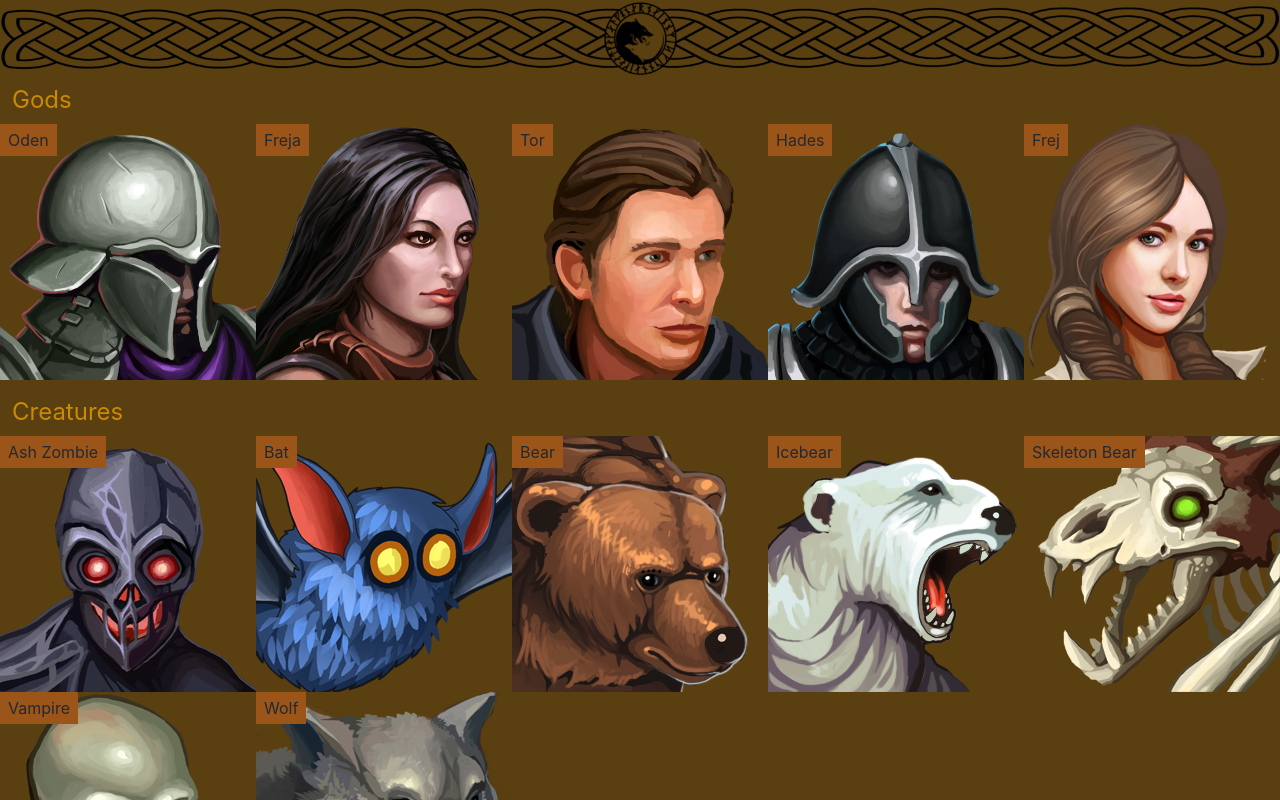
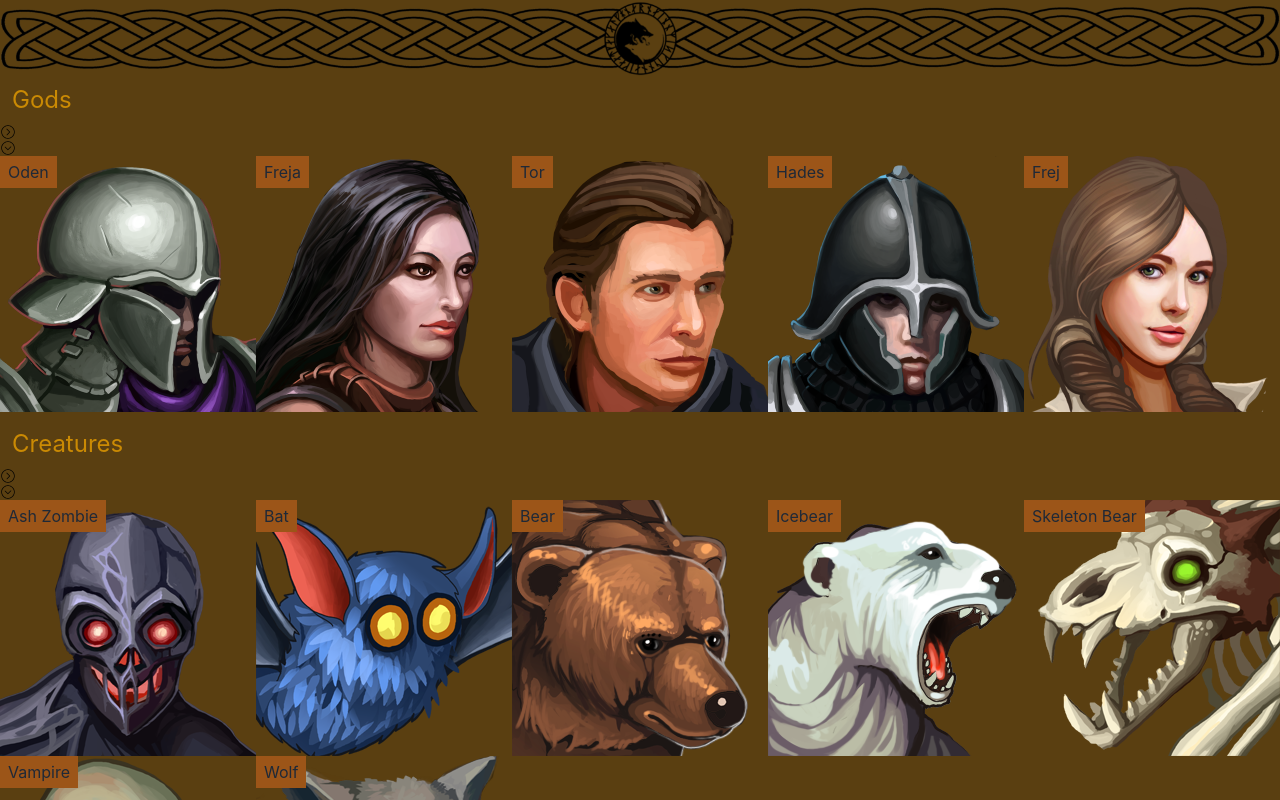
Before and after one commit to luigi989/Ragnarok, a React (Create React App) app in the folder react-ragnarok/: page / in a window 1280 px wide. Shown: the top 800 px of the page. Built offline with nearby package versions, Linux system fonts and the light colour scheme.

Commit message:
Add icons for hide/view grids

```diff
--- a/react-ragnarok/src/components/gridArea.js
+++ b/react-ragnarok/src/components/gridArea.js
@@ -4,6 +4,7 @@ import GridTitle from './gridTitle';
 
 const GridArea = ({ data, type }) => {
   const [content, setContent] = useState([]);
+  const [hidden, setHidden] = useState(false);
 
   useEffect(() => {
     setContent(data.content);
@@ -11,8 +12,14 @@ const GridArea = ({ data, type }) => {
 
   return (
       <div>
-        <GridTitle name={type} />
-        <div className="grid grid-cols-5 mb-4">
+        <GridTitle name={type} onClick={() => setHidden(!hidden)}/>
+        <svg className="w-[1em] h-[1em] text-black" viewBox="0 0 20 20">
+          <path d="M12.522,10.4l-3.559,3.562c-0.172,0.173-0.451,0.176-0.625,0c-0.173-0.173-0.173-0.451,0-0.624l3.248-3.25L8.161,6.662c-0.173-0.173-0.173-0.452,0-0.624c0.172-0.175,0.451-0.175,0.624,0l3.738,3.736C12.695,9.947,12.695,10.228,12.522,10.4 M18.406,10c0,4.644-3.764,8.406-8.406,8.406c-4.644,0-8.406-3.763-8.406-8.406S5.356,1.594,10,1.594C14.643,1.594,18.406,5.356,18.406,10M17.521,10c0-4.148-3.374-7.521-7.521-7.521c-4.148,0-7.521,3.374-7.521,7.521c0,4.147,3.374,7.521,7.521,7.521C14.147,17.521,17.521,14.147,17.521,10"></path>
+        </svg>
+        <svg className="w-[1em] h-[1em]" viewBox="0 0 20 20">
+          <path d="M13.962,8.885l-3.736,3.739c-0.086,0.086-0.201,0.13-0.314,0.13S9.686,12.71,9.6,12.624l-3.562-3.56C5.863,8.892,5.863,8.611,6.036,8.438c0.175-0.173,0.454-0.173,0.626,0l3.25,3.247l3.426-3.424c0.173-0.172,0.451-0.172,0.624,0C14.137,8.434,14.137,8.712,13.962,8.885 M18.406,10c0,4.644-3.763,8.406-8.406,8.406S1.594,14.644,1.594,10S5.356,1.594,10,1.594S18.406,5.356,18.406,10 M17.521,10c0-4.148-3.373-7.521-7.521-7.521c-4.148,0-7.521,3.374-7.521,7.521c0,4.147,3.374,7.521,7.521,7.521C14.148,17.521,17.521,14.147,17.521,10"></path>
+        </svg>
+        <div className={hidden ? "hidden" : "grid grid-cols-5 mb-4"}>
           {content.map((cell, index) =>
               <Cell key={index} type={type} name={cell.name} desc={cell.desc} />
           )}
```
